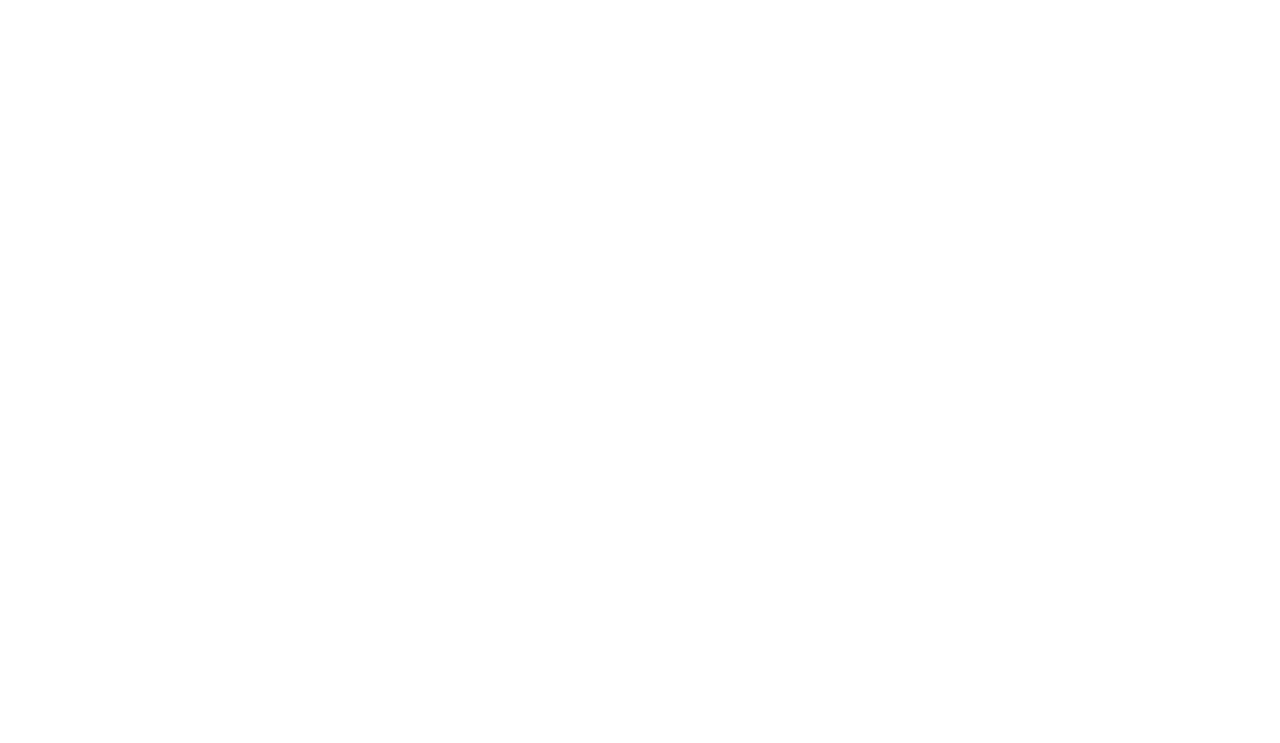
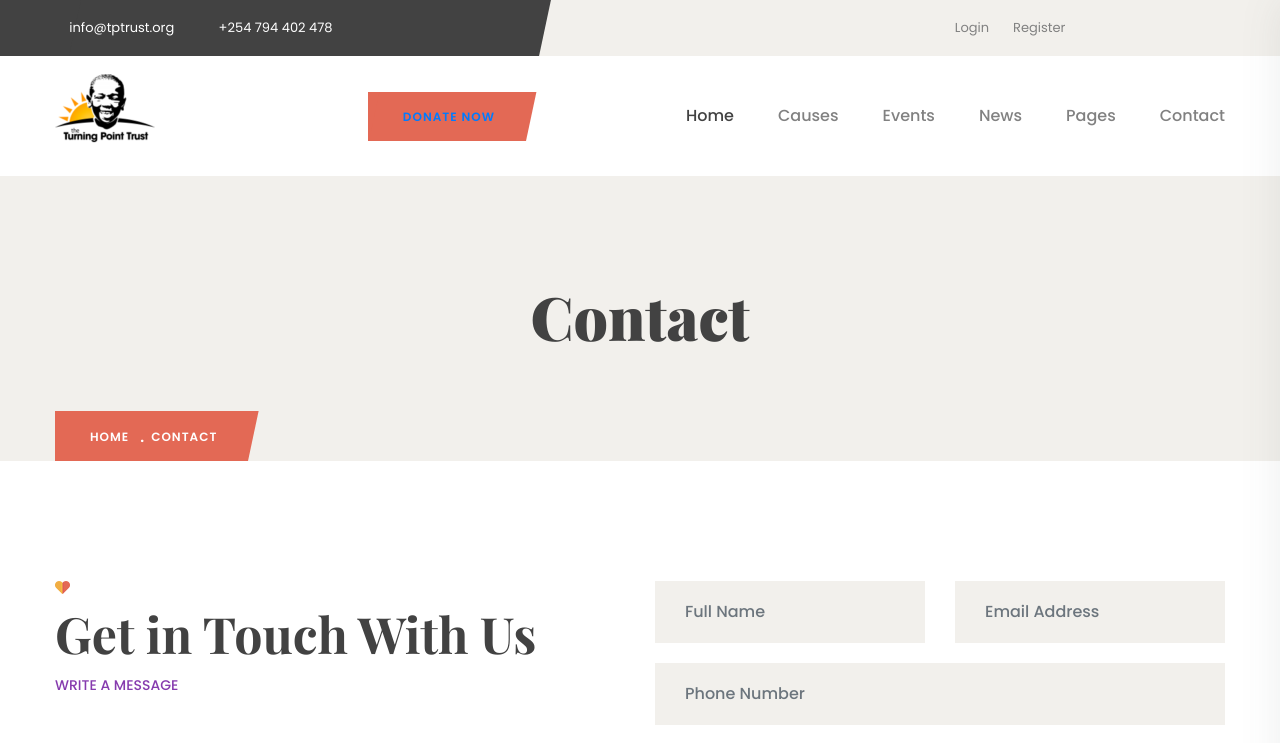
Before and after one commit to felixodette/tptrust, a React (Create React App) app: page /contact in a window 1280 px wide. Before the commit this address had no page. Shown: the top 743 px of the page. Built offline with nearby package versions, Linux system fonts and the light colour scheme; a web font is replaced by a local one.

Commit message:
Add contact page and fix single news page

```diff
--- a/src/App.js
+++ b/src/App.js
@@ -28,6 +28,7 @@
 import VolunteerPage from "./pages/volunteer";
 import TeamPage from "./pages/team";
 import SponsorPage from "./pages/sponsor";
+import ContactPage from "./pages/contact";
 
 function App() {
   return (
@@ -41,12 +42,13 @@
         <Route path="/events" element ={<Events />} />
         <Route path="/events-detail" element={<EventsDetailPage />} />
         <Route path="/news" element={<News />} />
-        <Route path="/news-detail" element={<NewsSinglePage />} />
+        <Route path="/single-news" element={<NewsSinglePage />} />
         <Route path="/about" element={<AboutPage />} />
         <Route path="/gallery" element={<GalleryPage />} />
         <Route path="/volunteer" element={<VolunteerPage />} />
         <Route path="/team" element={<TeamPage />} />
         <Route path="/sponsor" element={<SponsorPage />} />
+        <Route path="/contact" element={<ContactPage />} />
       </Routes>
     </BrowserRouter>
   );
--- a/src/components/Contact.js
+++ b/src/components/Contact.js
@@ -8,7 +8,7 @@
                     <div className="col-lg-6">
                         <div className="section-heading">
                             <div className="section-icon">
-                                <img src="/images/section-icon.png" alt="section-icon" />
+                                <img src="/assets/images/section-icon.png" alt="section-icon" />
                             </div>
                             <h2 className="section__title">Get in Touch With Us</h2>
                             <p className="section__meta">Write a message</p>
--- a/src/components/Footer.js
+++ b/src/components/Footer.js
@@ -1,4 +1,5 @@
 import React, {Component} from 'react';
+import { Outlet, Link } from 'react-router-dom';
 
 class Footer extends Component {
     constructor(){
@@ -32,6 +33,7 @@
 
     render() {
         return (
+            <>
                 <div>
                     <section className="footer-area">
                         <div className="newsletter-area">
@@ -144,8 +146,10 @@
                     <div onClick={this.scrollTop} id="back-to-top" className={this.state.scrollBtn ? 'back-btn-shown' : ''}>
                         <i className="fa fa-angle-up" title="Go top"></i>
                     </div>
+                </div>
+                <Outlet />
+            </>
 
-            </div>
         );
     }
 }
```
Lines whose indentation alone changed are shown as unchanged.
